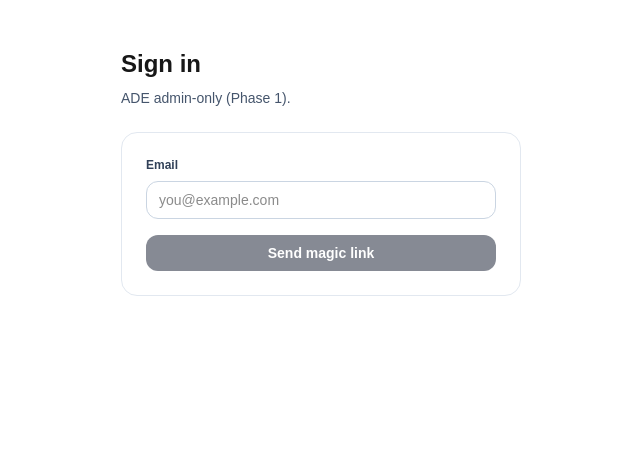
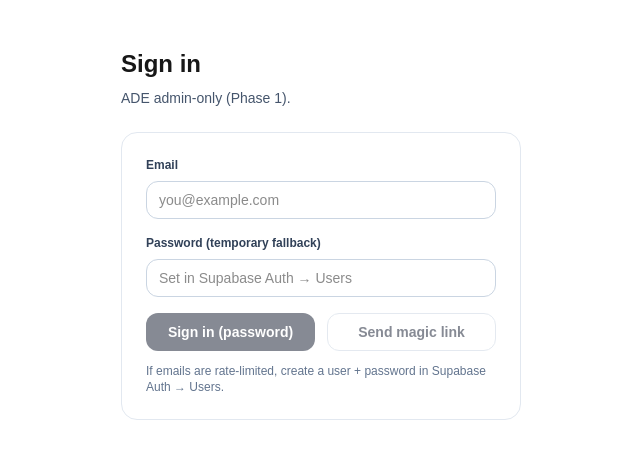
Before and after one commit to Tuffour94/advent-digital-engine, a Next.js app in the folder web/: page /login in a window 1280 px wide. Shown: the top 458 px of the page, without its empty margins (319-959 px from the left). Built offline with nearby package versions, Linux system fonts and the light colour scheme; no server answers.

Commit message:
ADE: add password login fallback (avoids email rate limits)

```diff
--- a/web/app/login/ui.tsx
+++ b/web/app/login/ui.tsx
@@ -10,10 +10,11 @@ export default function LoginClient() {
   const next = sp.get("next") || "/";
 
   const [email, setEmail] = useState("");
+  const [password, setPassword] = useState("");
   const [busy, setBusy] = useState(false);
   const [msg, setMsg] = useState<string | null>(sp.get("error"));
 
-  async function send() {
+  async function sendMagicLink() {
     setBusy(true);
     setMsg(null);
     const { error } = await supabase.auth.signInWithOtp({
@@ -22,6 +23,15 @@ export default function LoginClient() {
     });
     setBusy(false);
     setMsg(error ? error.message : "Check your email for the sign-in link.");
+  }
+
+  async function signInWithPassword() {
+    setBusy(true);
+    setMsg(null);
+    const { error } = await supabase.auth.signInWithPassword({ email, password });
+    setBusy(false);
+    setMsg(error ? error.message : `Signed in. Redirecting…`);
+    if (!error) window.location.href = next;
   }
 
   return (
@@ -36,14 +46,37 @@ export default function LoginClient() {
           onChange={(e) => setEmail(e.target.value)}
           placeholder="you@example.com"
         />
-        <button
-          className="mt-4 w-full rounded-xl bg-slate-900 px-4 py-2 text-sm font-semibold text-white disabled:opacity-50"
-          disabled={busy || email.trim().length < 5}
-          onClick={send}
-        >
-          {busy ? "Sending…" : "Send magic link"}
-        </button>
+
+        <div className="mt-4 text-xs font-semibold text-slate-700">Password (temporary fallback)</div>
+        <input
+          className="mt-2 w-full rounded-xl border border-slate-300 px-3 py-2 text-sm"
+          value={password}
+          onChange={(e) => setPassword(e.target.value)}
+          placeholder="Set in Supabase Auth → Users"
+          type="password"
+        />
+
+        <div className="mt-4 grid gap-3 sm:grid-cols-2">
+          <button
+            className="w-full rounded-xl bg-slate-900 px-4 py-2 text-sm font-semibold text-white disabled:opacity-50"
+            disabled={busy || email.trim().length < 5 || password.length < 6}
+            onClick={signInWithPassword}
+          >
+            {busy ? "Signing in…" : "Sign in (password)"}
+          </button>
+          <button
+            className="w-full rounded-xl border border-slate-300 bg-white px-4 py-2 text-sm font-semibold text-slate-900 disabled:opacity-50"
+            disabled={busy || email.trim().length < 5}
+            onClick={sendMagicLink}
+          >
+            {busy ? "Sending…" : "Send magic link"}
+          </button>
+        </div>
+
         {msg ? <div className="mt-3 text-sm text-slate-700">{msg}</div> : null}
+        <div className="mt-3 text-xs text-slate-500">
+          If emails are rate-limited, create a user + password in Supabase Auth → Users.
+        </div>
       </div>
     </main>
   );
```
